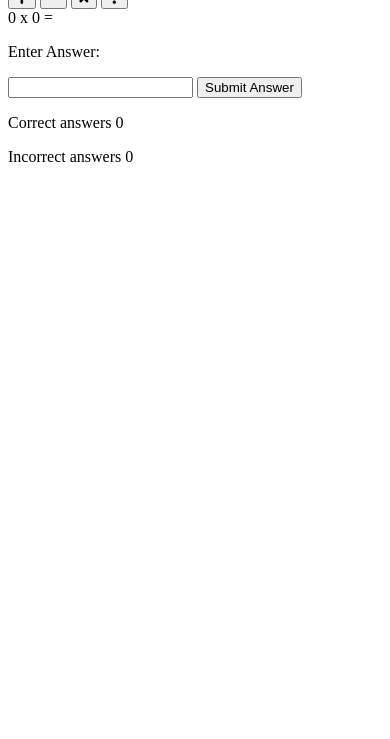
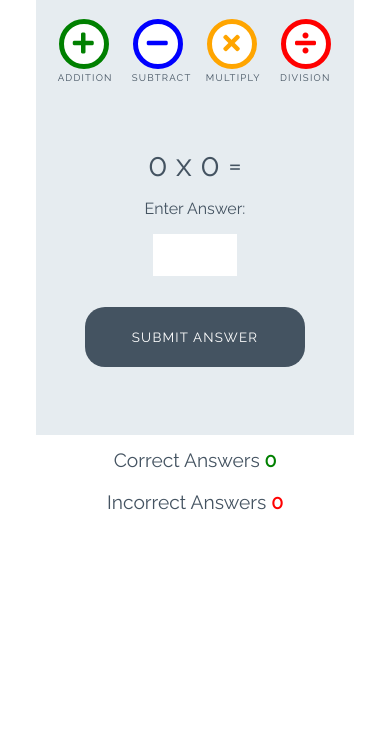
Before and after one commit to JSaprah/love-maths, a plain HTML site: page index.html in a window 390 px wide. Shown: the part 105-844 px from the top of the page. Drawn offline with Linux system fonts and the light colour scheme.

Commit message:
Setup the css file

```diff
--- a/assets/css/style.css
+++ b/assets/css/style.css
@@ -0,0 +1,252 @@
+/* --------- Global style */
+
+body {
+    background-color: white;
+    font-family: "Raleway", sans-serif;
+    color: #445361;
+    text-align: center;
+}
+
+/* --------- Heading */
+
+.heading {
+    text-align: center;
+    font-size: 2.5rem;
+}
+
+.logo {
+    height: 40px;
+    padding-right: 5px;
+}
+
+/* --------- Game layout */
+
+.game-area {
+    background-color: #E6ECF0;
+    box-sizing: border-box;
+    width: 85%;
+    height: 65vh;
+    max-height: 450px;
+    max-width: 830px;
+    margin-left: auto;
+    margin-right: auto;
+    padding: 1%;
+}
+
+.question-area {
+    width: 50%;
+    font-size: 2rem;
+    margin: auto;
+    padding: 50px 0;
+}
+
+.question-area span {
+    padding: 0 15px;
+}
+
+.score-area {
+    margin: 5px auto;
+    width: 60%;
+    font-size: 1.2rem;
+}
+
+.controls-area {
+    width: 85%;
+    margin: 30px auto;
+}
+
+#score {
+    color: green;
+    font-weight: bold;
+}
+
+#incorrect {
+    color: red;
+    font-weight: bold;
+}
+
+.answer-message {
+    display: none;
+    font-size: 1rem;
+}
+
+#answer-box {
+    border: none;
+    color: #445361;
+    display: inline-block;
+    height: 40px;
+    width: 80px;
+    font-size: 1.2rem;
+}
+
+.scores {
+    display: inline-block;
+    padding: 25px;
+}
+
+/* --------- Buttons */
+
+.btn {
+    width: 220px;
+    height: 60px;
+    font-family: "Raleway", sans-serif;
+    text-transform: uppercase;
+    letter-spacing: 1.2px;
+    color: white;
+}
+
+.btn:focus {
+    outline: none;
+}
+
+.btn--big {
+    padding-top: 10px;
+    border-radius: 50%;
+    background-color: white;
+    border: 10px solid;
+    width: 100px;
+    height: 100px;
+    font-size: 3.2rem;
+    margin: 0 30px;
+    transition: all 0.5s;
+}
+
+.btn--big::after{
+    content: attr(data-type);
+    font-size: 1rem;
+    color: #445361;
+    position: relative;
+    left: -0.5em;
+}
+
+.btn--blue {
+    border-color: blue;
+    color: blue;
+}
+
+.btn--blue:active,
+.btn--blue:hover {
+    background-color: darkblue;
+    color: white;
+}
+
+.btn--orange {
+    border-color: orange;
+    color: orange;
+}
+
+.btn--orange:active,
+.btn--orange:hover {
+    background-color: darkorange;
+    color: white;
+}
+
+.btn--red {
+    border-color: red;
+    color: red;
+}
+
+.btn--red:active,
+.btn--red:hover {
+    background-color: darkred;
+    color: white;
+}
+
+.btn--green {
+    border-color: green;
+    color: green;
+}
+
+.btn--green:active,
+.btn--green:hover {
+    background-color: darkgreen;
+    color: white;
+}
+
+.btn--gray {
+    margin-top: 25px;
+    background-color: #445361;
+    border: 1px transparent;
+    border-radius: 20px;
+}
+
+.btn--gray:active,
+.btn--gray:hover {
+    background-color: #0d1013;
+}
+
+/* --------- Media queries */
+
+@media (max-width: 414px) {
+    .controls-area {
+        width: 100%;
+    }
+
+    .btn--big {
+        margin: 0 10px;
+        padding: 5px;
+        border: 5px solid;
+        width: 50px;
+        height: 50px;
+        font-size: 1.5rem;
+    }
+
+    .btn--big::after {
+        font-size: 0.6rem;
+        left: -0.7rem;
+    }
+
+    .question-area {
+        padding: 10% 0;
+        width: 100%;
+    }
+
+    .question-area span {
+        padding: 0;
+    }
+
+    .answer-message {
+        display: block;
+    }
+
+    #answer-box {
+        display: block;
+        margin: 0 auto;
+    }
+    .btn--gray {
+        margin-top: 0;
+    }
+
+    .score-area {
+        width: 100%;
+    }
+
+    .scores {
+        margin: 0.5em auto;
+        display: block;
+        padding: 5px;
+    }
+
+    .heading {
+        font-size: 2rem;
+    }
+}
+
+@media (max-width: 320px) {
+    .game-area {
+        height: 70vh;
+    }
+
+    .controls-area {
+        width: 75%;
+        margin: 10px auto;
+    }
+
+    .btn--big {
+        margin: 10px 10px;
+    }
+    .question-area {
+        padding: 10px 0;
+    }
+
+}
--- a/index.html
+++ b/index.html
@@ -4,30 +4,33 @@
 <head>
     <meta charset="UTF-8">
     <meta name="viewport" content="width=device-width, initial-scale=1.0">
-    <!--Font awesome and Google fonts-->
+
+    <!-- font awesome and google fonts -->
     <link rel="stylesheet" href="https://use.fontawesome.com/releases/v5.7.2/css/all.css"
         integrity="sha384-fnmOCqbTlWIlj8LyTjo7mOUStjsKC4pOpQbqyi7RrhN7udi9RwhKkMHpvLbHG9Sr" crossorigin="anonymous">
-  <!--css link-->
+    <link href="https://fonts.googleapis.com/css?family=Raleway%7CRighteous" rel="stylesheet">
+
     <link rel="stylesheet" href="assets/css/style.css">
     <title>Document</title>
 </head>
 
 <body>
-<h1 class="heading"></h1>
-<img class= "logo" src="assets/images/logo.png" alt="logo"> Love Maths
+    <h1 class="heading">
+        <img class="logo" src="assets/images/logo.png" alt="logo"> Love Maths
+    </h1>
 
     <div class="game-area">
         <div class="controls-area">
-        <button class="btn btn--big btn--green">
+            <button data-type="addition" class="btn btn--big btn--green">
                 <i class="fas fa-plus"></i>
             </button>
-        <button class="btn btn--big btn--blue">
+            <button data-type="subtract" class="btn btn--big btn--blue">
                 <i class="fas fa-minus"></i>
             </button>
-        <button class="btn btn--big btn--orange">
+            <button data-type="multiply" class="btn btn--big btn--orange">
                 <i class="fas fa-times"></i>
             </button>
-        <button class="btn btn--big btn--red">
+            <button data-type="division" class="btn btn--big btn--red">
                 <i class="fas fa-divide"></i>
             </button>
         </div>
@@ -36,18 +39,17 @@
             <span id="operator">x</span>
             <span id="operand2">0</span>
             <span>=</span>
-        <p class="answer message">Enter Answer:</p>
+            <p class="answer-message">Enter Answer:</p>
             <input id="answer-box" type="number">
-        <button class="btn btn--grey">Submit Answer</button>
         </div>
+        <button data-type="submit" class="btn btn--gray">Submit Answer</button>
     </div>
 
     <div class="score-area">
-<p class="scores">Correct answers <span id="score">0</span></p>
-<p class="scores">Incorrect answers <span id="score">0</span></p>
+        <p class="scores">Correct Answers <span id="score">0</span></p>
+        <p class="scores">Incorrect Answers <span id="incorrect">0</span></p>
     </div>
 
-      <!--javascript link-->
     <script src="assets/js/script.js"></script>
 </body>
 
```
Lines whose indentation alone changed are shown as unchanged.
